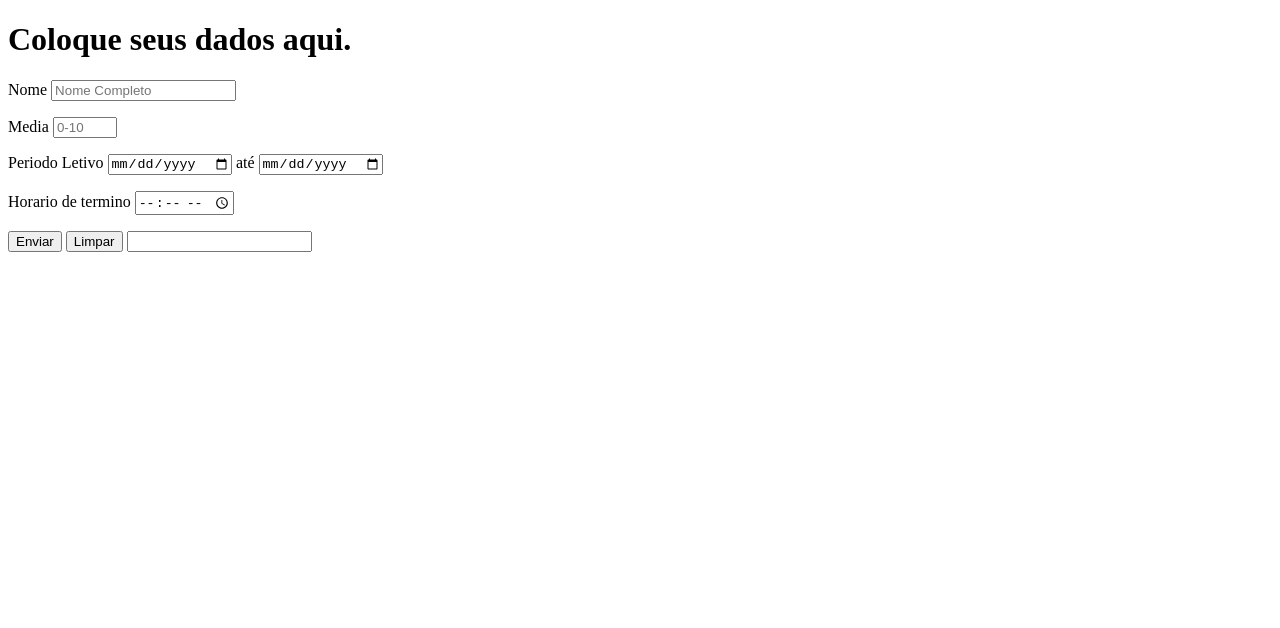
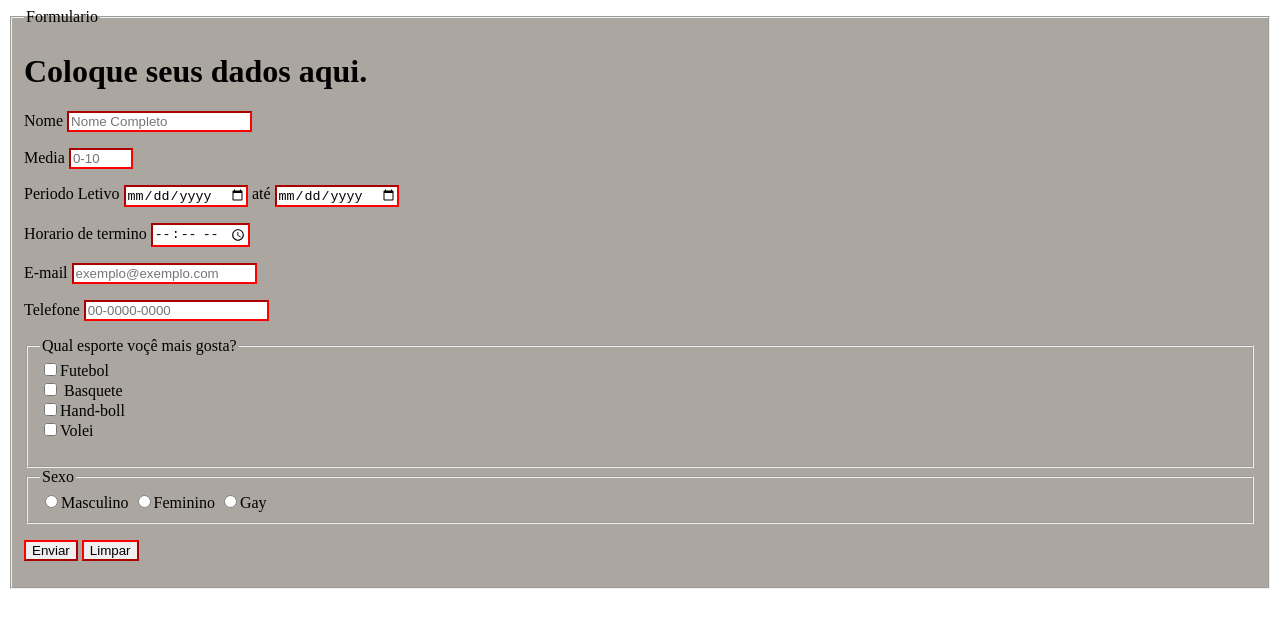
Before and after one commit to Ricky-Saldanha/HTML_CSS, a plain HTML site: page Exercicios/EX025/Form03.html in a window 1280 px wide. Drawn offline with Linux system fonts and the light colour scheme.

Commit message:
Fim imput

```diff
--- a/Exercicios/EX025/Form03.html
+++ b/Exercicios/EX025/Form03.html
@@ -6,9 +6,10 @@
     <title>Formulario</title>
 </head>
 <body>
+    <fieldset style="background-color: rgba(78, 68, 55, 0.47);">
+        <legend>Formulario</legend>
         <h1>Coloque seus dados aqui.</h1>
-    <form action="cadastro.php" method="get" autocomplete="on">
-
+        <form action="cadastro.php" method="get" autocomplete="off">
             <p>
                 <label for="iname" >Nome</label>
                 <input type="text" name="name" id="iname" required minlength="5" placeholder="Nome Completo">
@@ -20,7 +21,6 @@
             <p>
                 <label for="idate">Periodo Letivo</label>
                 <input type="date" name="date" id="idate">
-
                 <label for="idate2">até</label>
                 <input type="date" name="date" id="idate2">
             </p>
@@ -29,10 +29,34 @@
                 <input type="time" name="time" id="itime">
             </p>
             <p>
+                <label for="iemail">E-mail</label>
+                <input type="email" name="email" id="iemail" placeholder="exemplo@exemplo.com" required>
+            </p>
+            <p>
+                <label for="itele">Telefone</label>
+                <input type="tel" name="tele" id="itele"required placeholder="00-0000-0000">
+                <style> input{border-color: red;}</style>
+            </p>
+            <p>
+         <fieldset>
+            <legend>Qual esporte voçê mais gosta?</legend>
+                <input type="checkbox" name="fut" id="Futebol"><label for="Futebol">Futebol</label><br>
+                <input type="checkbox" name="Basquet" id="Basquete"> <label for="Basquete">Basquete</label><br>
+                <input type="checkbox" name="Hnad-boll" id="hand"><label for="hand">Hand-boll </label> <br>
+                <input type="checkbox" name="volei" id="Volei"><label for="Volei">Volei</label>
+            </p>
+        </fieldset>
+        <fieldset>
+            <legend>Sexo</legend>
+            <input type="radio" name="sexo" id="imas"><label for="imas">Masculino</label>
+            <input type="radio" name="sexo" id="ifemi"><label for="ifemi">Feminino</label>
+            <input type="radio" name="sexo" id="igay"><label for="igay">Gay</label>
+        </fieldset>
+            <p>
                 <input type="submit" value="Enviar">
                 <input type="reset" value="Limpar" >
-            <input type="text" name="" id="">
             </p>
+    </fieldset>
 
     </form>
 
```
Lines whose indentation alone changed are shown as unchanged.
